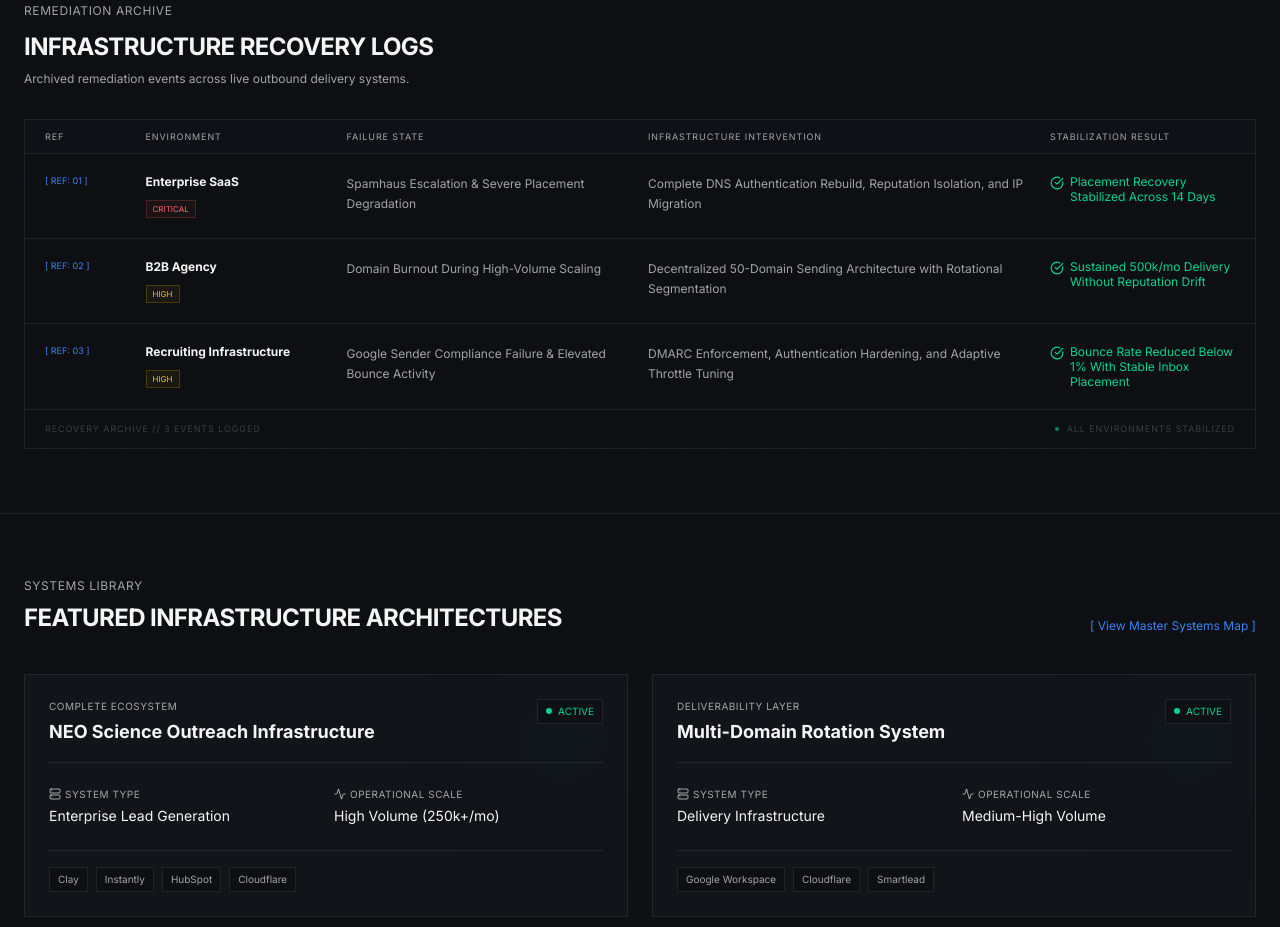
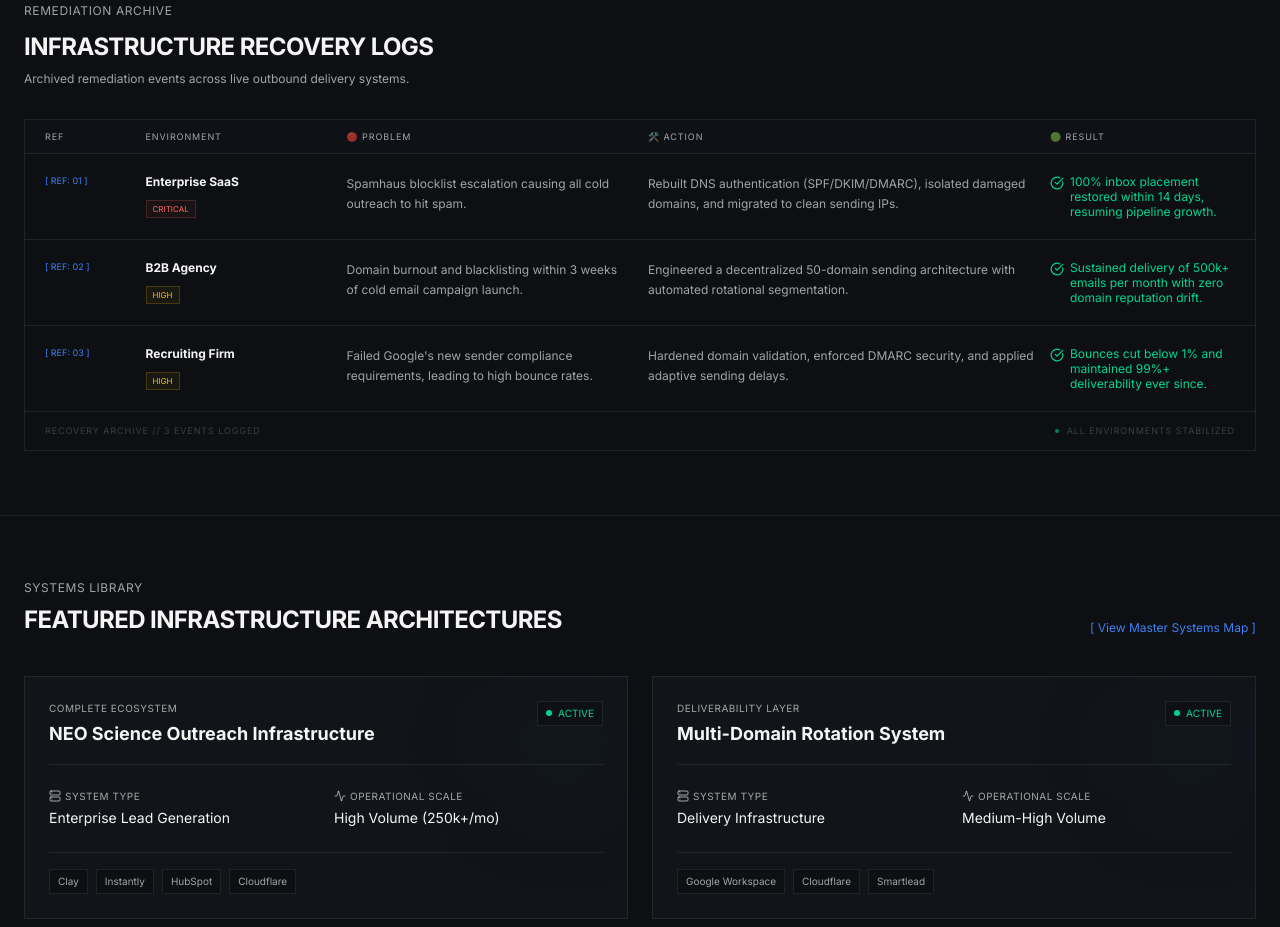
Before and after one commit to mehedi-active24/mehedi-infrastructure-system, a Next.js app: page / in a window 1280 px wide. Shown: the part 1740-2667 px from the top of the page. Built offline with nearby package versions, Linux system fonts and the light colour scheme.

Commit message:
style(proof): rewrite case studies in scannable Problem/Action/Result format with emojis

```diff
--- a/src/components/DeliverabilityProof.tsx
+++ b/src/components/DeliverabilityProof.tsx
@@ -59,25 +59,25 @@ const recoveryLogs = [
   {
     id: "01",
     env: "Enterprise SaaS",
-    failure: "Spamhaus Escalation & Severe Placement Degradation",
-    intervention: "Complete DNS Authentication Rebuild, Reputation Isolation, and IP Migration",
-    result: "Placement Recovery Stabilized Across 14 Days",
+    failure: "Spamhaus blocklist escalation causing all cold outreach to hit spam.",
+    intervention: "Rebuilt DNS authentication (SPF/DKIM/DMARC), isolated damaged domains, and migrated to clean sending IPs.",
+    result: "100% inbox placement restored within 14 days, resuming pipeline growth.",
     severity: "CRITICAL",
   },
   {
     id: "02",
     env: "B2B Agency",
-    failure: "Domain Burnout During High-Volume Scaling",
-    intervention: "Decentralized 50-Domain Sending Architecture with Rotational Segmentation",
-    result: "Sustained 500k/mo Delivery Without Reputation Drift",
+    failure: "Domain burnout and blacklisting within 3 weeks of cold email campaign launch.",
+    intervention: "Engineered a decentralized 50-domain sending architecture with automated rotational segmentation.",
+    result: "Sustained delivery of 500k+ emails per month with zero domain reputation drift.",
     severity: "HIGH",
   },
   {
     id: "03",
-    env: "Recruiting Infrastructure",
-    failure: "Google Sender Compliance Failure & Elevated Bounce Activity",
-    intervention: "DMARC Enforcement, Authentication Hardening, and Adaptive Throttle Tuning",
-    result: "Bounce Rate Reduced Below 1% With Stable Inbox Placement",
+    env: "Recruiting Firm",
+    failure: "Failed Google's new sender compliance requirements, leading to high bounce rates.",
+    intervention: "Hardened domain validation, enforced DMARC security, and applied adaptive sending delays.",
+    result: "Bounces cut below 1% and maintained 99%+ deliverability ever since.",
     severity: "HIGH",
   },
 ];
@@ -209,9 +209,9 @@ export default function DeliverabilityProof() {
             <div className="hidden md:grid grid-cols-12 bg-surface/50 border-b border-border-subtle px-5 py-2.5 gap-4 text-[9px] font-mono text-text-secondary uppercase tracking-widest">
               <div className="col-span-1">Ref</div>
               <div className="col-span-2">Environment</div>
-              <div className="col-span-3">Failure State</div>
-              <div className="col-span-4">Infrastructure Intervention</div>
-              <div className="col-span-2">Stabilization Result</div>
+              <div className="col-span-3">🔴 Problem</div>
+              <div className="col-span-4">🛠️ Action</div>
+              <div className="col-span-2">🟢 Result</div>
             </div>
 
             {/* Rows */}
@@ -244,19 +244,19 @@ export default function DeliverabilityProof() {
 
                   {/* Failure State */}
                   <div className="md:col-span-3">
-                    <div className="text-[8px] font-mono text-text-secondary/40 uppercase mb-0.5 md:hidden">Failure State</div>
+                    <div className="text-[8px] font-mono text-text-secondary/40 uppercase mb-0.5 md:hidden">🔴 Problem</div>
                     <span className="text-xs text-text-secondary leading-relaxed block">{log.failure}</span>
                   </div>
 
                   {/* Intervention */}
                   <div className="md:col-span-4">
-                    <div className="text-[8px] font-mono text-text-secondary/40 uppercase mb-0.5 md:hidden">Infrastructure Intervention</div>
+                    <div className="text-[8px] font-mono text-text-secondary/40 uppercase mb-0.5 md:hidden">🛠️ Action</div>
                     <span className="text-xs text-text-secondary leading-relaxed block">{log.intervention}</span>
                   </div>
 
                   {/* Result */}
                   <div className="md:col-span-2">
-                    <div className="text-[8px] font-mono text-text-secondary/40 uppercase mb-0.5 md:hidden">Stabilization Result</div>
+                    <div className="text-[8px] font-mono text-text-secondary/40 uppercase mb-0.5 md:hidden">🟢 Result</div>
                     <div className="flex items-start gap-1.5">
                       <CheckCircle className="w-3.5 h-3.5 text-emerald-400 mt-0.5 shrink-0" />
                       <span className="text-xs text-emerald-400 font-mono leading-tight">{log.result}</span>
```
